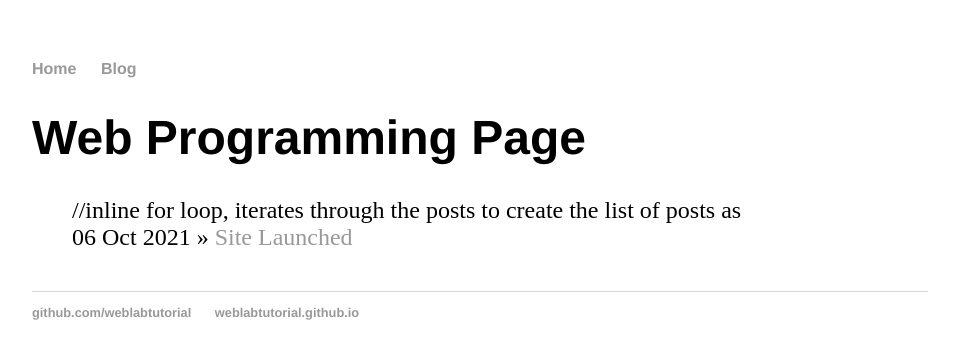
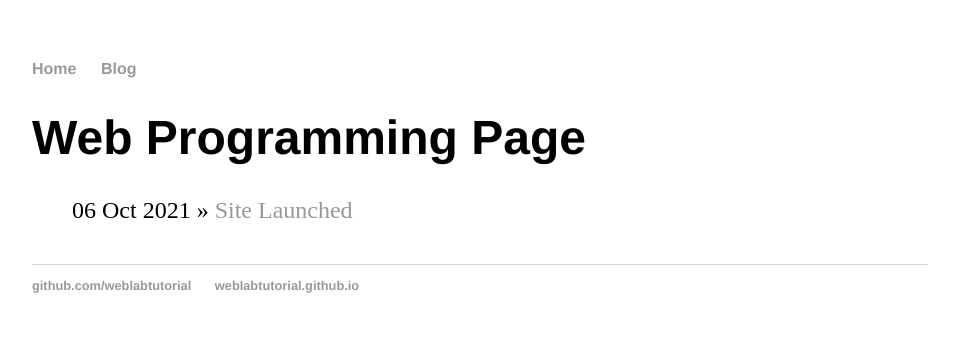
Before and after one commit to cam-14/cam-14, a Jekyll site: the page built from blog/index.html, in a window 1280 px wide. Shown: the top 359 px of the page, without its empty margins (160-1119 px from the left). Built offline with Jekyll 4.4.1, drawn with Linux system fonts in a browser that asks for light colours.

Commit message:
Update index.html

```diff
--- a/blog/index.html
+++ b/blog/index.html
@@ -4,7 +4,7 @@ title: Web Programming Page
 ---
 <h1>{{ page.title }}</h1>
 <ul class="posts">
- {% for post in site.posts %} //inline for loop, iterates through the posts to create the list of posts as <li>
+ {% for post in site.posts %}
  <li><span>{{ post.date | date_to_string }}</span> » <a href="{{ post.url }}" title="{{ post.title }}">{{
 post.title }}</a></li>
  {% endfor %}
```
